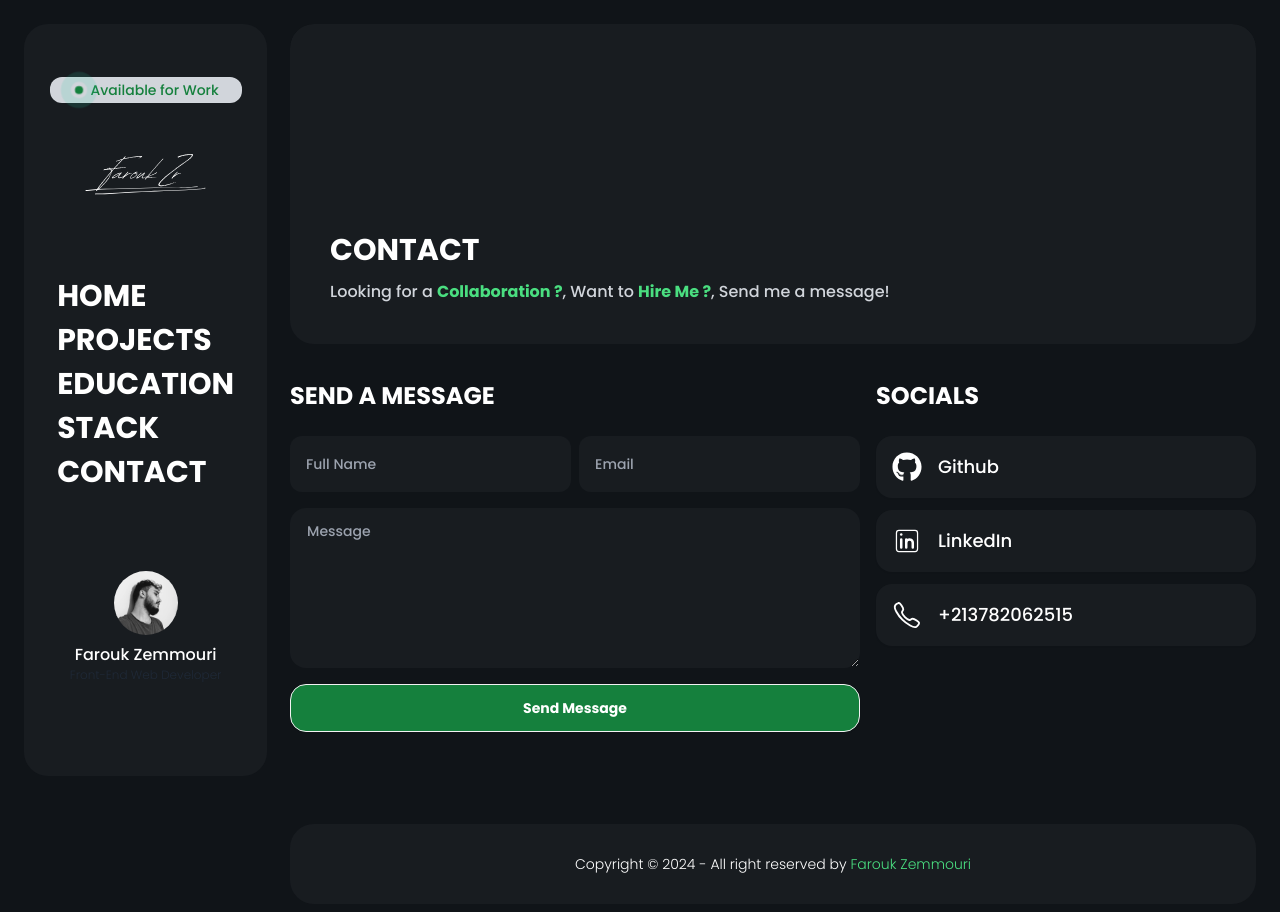
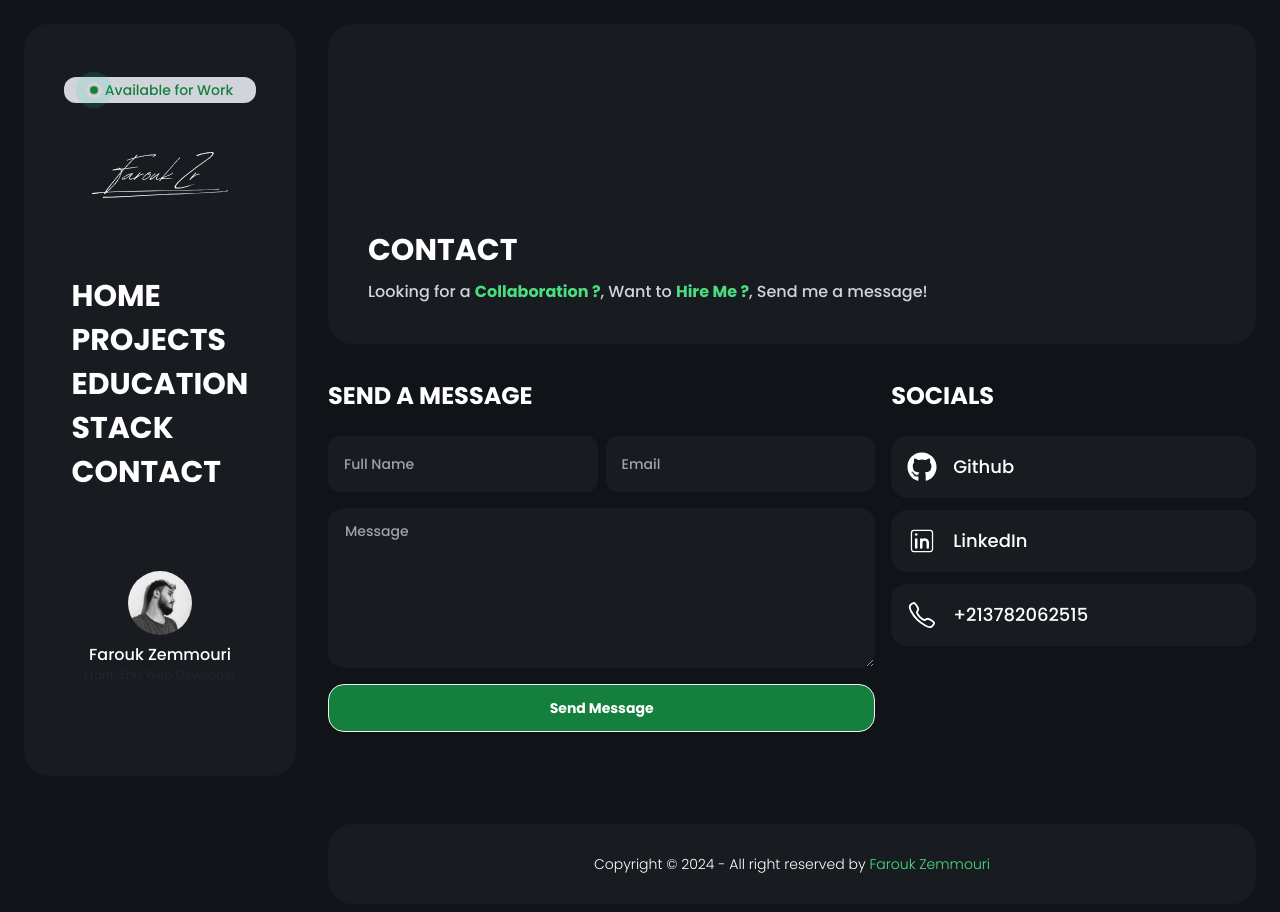
Before and after one commit to farouk26/my-portfolio, a Next.js app: page /contact in a window 1280 px wide. Shown: the top 912 px of the page. Built offline with nearby package versions, Linux system fonts and the light colour scheme.

Commit message:
feat(custom media query): implement custom media query breakpoints
implemented custom media query breakpoints that can go up to as wide as 4k Ultra wide monitors

fix #24

```diff
--- a/src/components/Layout/index.jsx
+++ b/src/components/Layout/index.jsx
@@ -26,8 +26,8 @@ function Layout({ children }) {
         <div className="lg:hidden block sticky top-0 z-50">
           <Navbar />
         </div>
-        <div className="w-[19%] relative lg:block hidden">
-          <div className="fixed w-[19%] h-full py-6 top-0 rounded-3xl">
+        <div className="lg:w-[16rem] xl:w-[17rem] 2xl:w-[25rem] relative lg:block hidden">
+          <div className="fixed lg:w-[16rem] xl:w-[17rem] 2xl:w-[25rem] h-full py-6 top-0 rounded-3xl">
             <SideBar />
           </div>
         </div>
--- a/tailwind.config.js
+++ b/tailwind.config.js
@@ -18,6 +18,17 @@ module.exports = {
           100: "#101418",
         },
       },
+      screens: {
+        'xs': '320px',     // Extra small devices (portrait phones)
+        'sm': '640px',     // Small devices (landscape phones)
+        'md': '768px',     // Medium devices (tablets)
+        'lg': '1024px',    // Large devices (desktops)
+        'xl': '1280px',    // Extra large devices (large desktops)
+        '2xl': '1536px',   // 2X large devices (ultra large desktops)
+        '3xl': '1920px',   // 3X large devices (full HD monitors)
+        '4xl': '2560px',   // 4X large devices (QHD, WQHD monitors)
+        '5xl': '3840px',   // 5X large devices (4K UHD monitors)
+      },
     },
   },
   plugins: [require("daisyui")],
```
